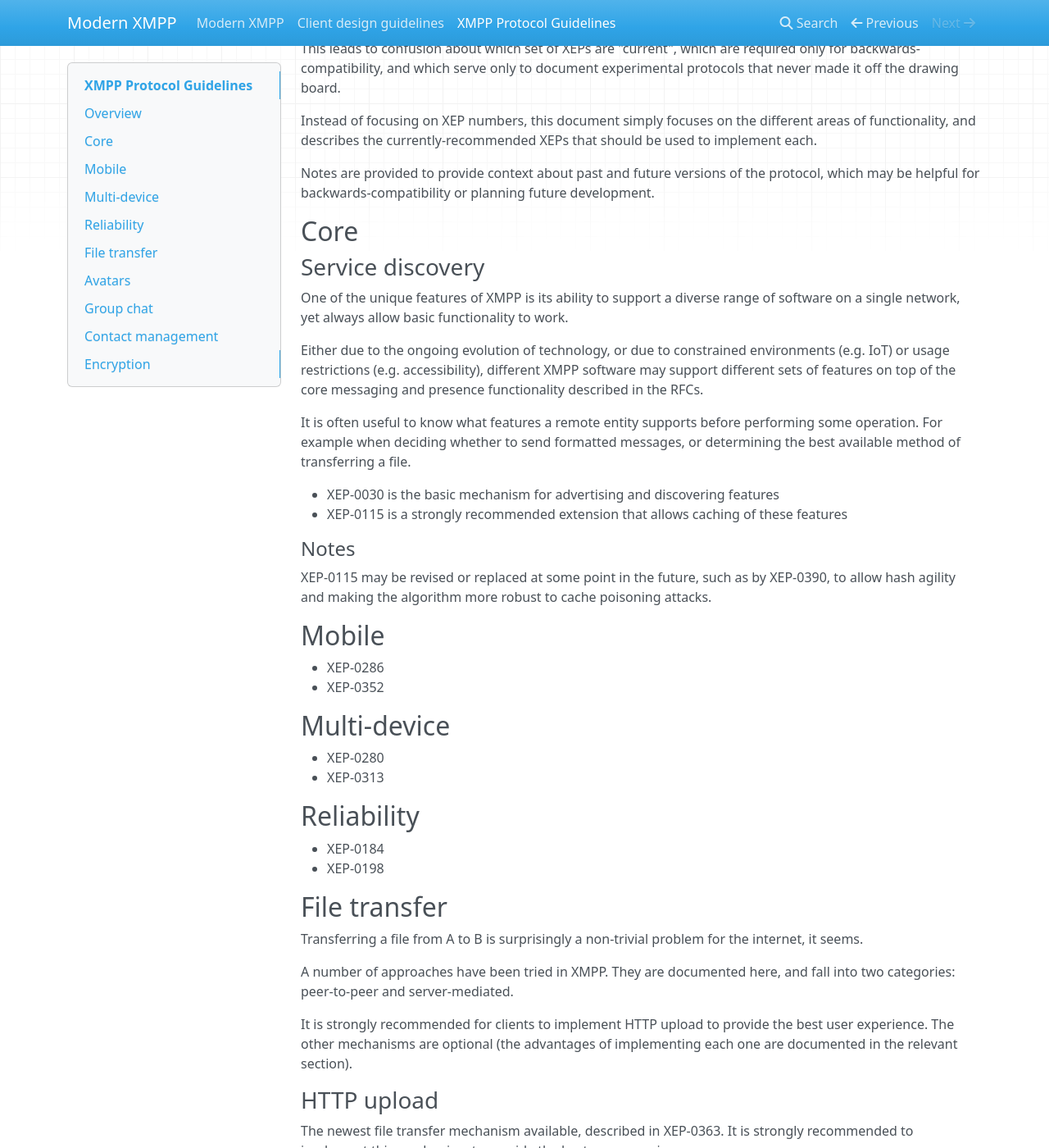
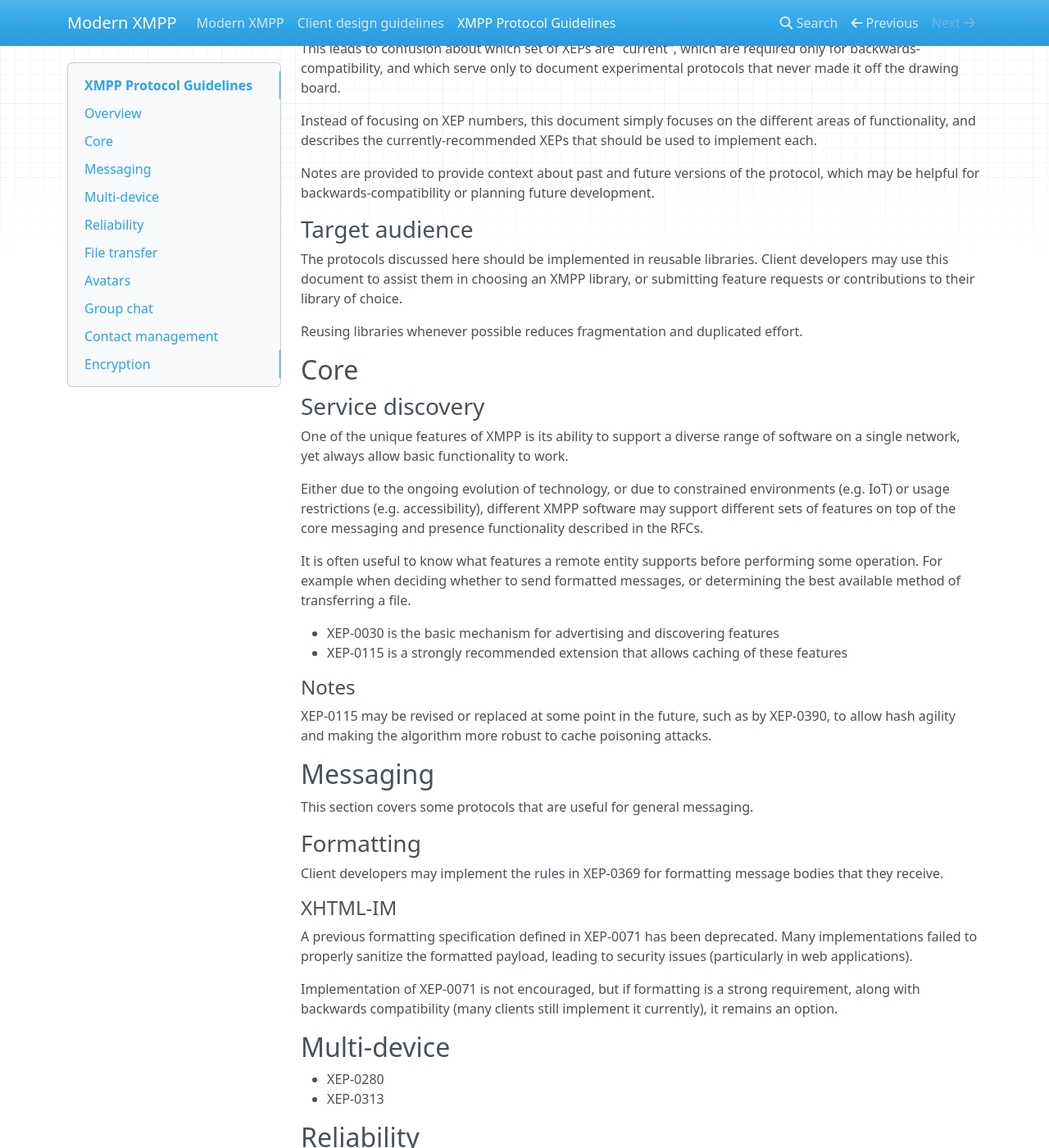
Before and after one commit to modernxmpp/modernxmpp, an MkDocs documentation site: the page built from docs/protocol.md, in a window 1280 px wide and 1400 px high, scrolled down 198 px. Shown: the whole window at 82% size. Built offline with MkDocs 1.6.1, drawn with Linux system fonts in a browser that asks for light colours; nearby versions of some CDN libraries.

Commit message:
protocol: Add messaging section

```diff
--- a/docs/protocol.md
+++ b/docs/protocol.md
@@ -15,6 +15,14 @@
 
 Notes are provided to provide context about past and future versions of the protocol,
 which may be helpful for backwards-compatibility or planning future development.
+
+### Target audience
+
+The protocols discussed here should be implemented in reusable libraries. Client developers
+may use this document to assist them in choosing an XMPP library, or submitting feature
+requests or contributions to their library of choice.
+
+Reusing libraries whenever possible reduces fragmentation and duplicated effort.
 
 ## Core
 
@@ -40,10 +48,23 @@
 XEP-0115 may be revised or replaced at some point in the future, such as by XEP-0390, to allow
 hash agility and making the algorithm more robust to cache poisoning attacks.
 
-## Mobile
+## Messaging
 
-- XEP-0286
-- XEP-0352
+This section covers some protocols that are useful for general messaging.
+
+### Formatting
+
+Client developers may implement the rules in XEP-0369 for formatting message bodies that they
+receive.
+
+#### XHTML-IM
+
+A previous formatting specification defined in XEP-0071 has been deprecated. Many implementations
+failed to properly sanitize the formatted payload, leading to security issues (particularly in web
+applications).
+
+Implementation of XEP-0071 is not encouraged, but if formatting is a strong requirement, along with
+backwards compatibility (many clients still implement it currently), it remains an option.
 
 ## Multi-device
 
```
